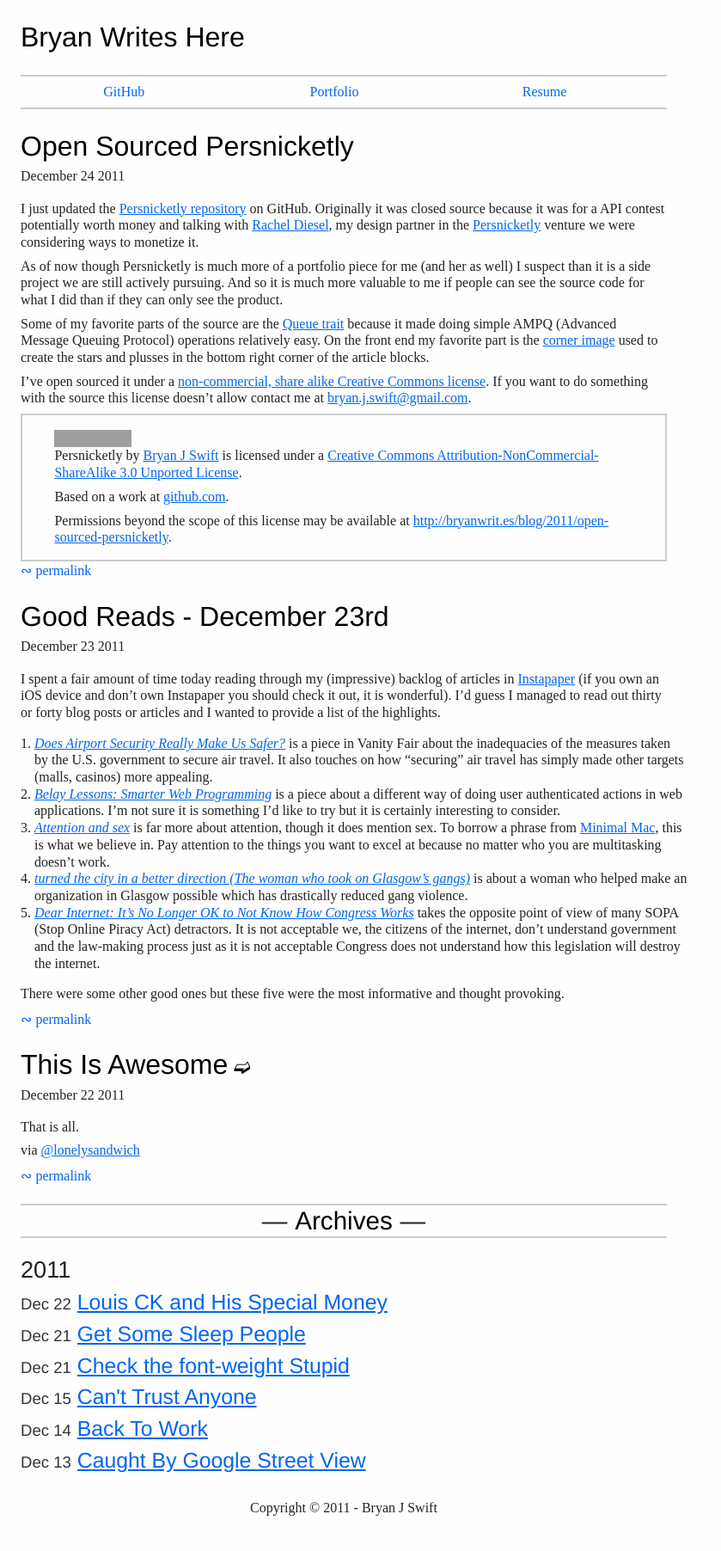
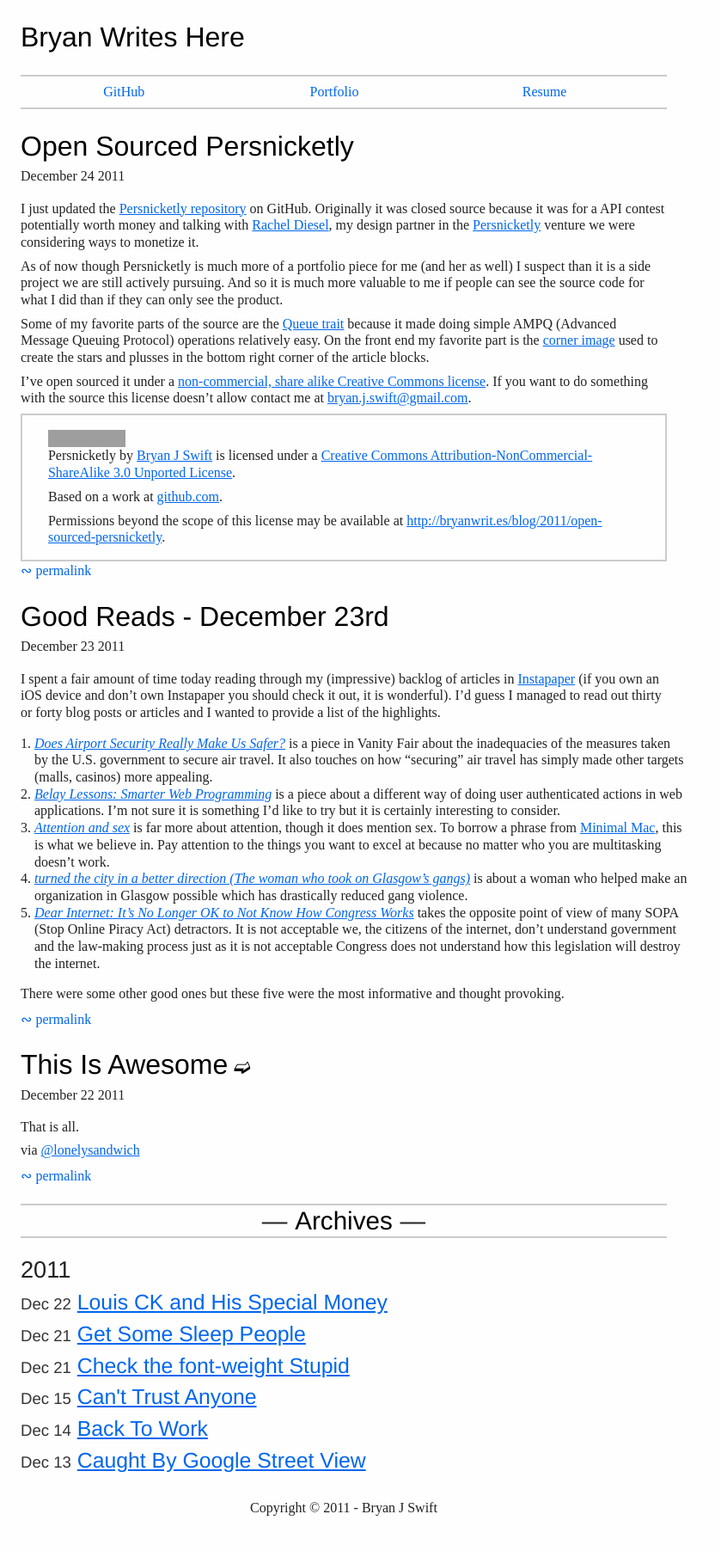
Before and after one commit to bryanjswift/bryanjswift.github.com, a Jekyll site: the page built from index.html, in a window 1280 px wide. Shown: the whole page at 86% size, without its empty margins (0-839 px from the left). Built offline with Jekyll 4.4.1, drawn with Linux system fonts in a browser that asks for light colours; Markdown is read by kramdown in place of the engine named in the settings; grey boxes are pictures that could not be loaded.

Commit message:
Reduce padding on callout

```diff
--- a/css/style.css
+++ b/css/style.css
@@ -86,7 +86,7 @@
 .external:after { content: ' \27ab'; font-size: 0.75em; }
 article img { float: right; margin: 0 0 0.1em 2%; max-width: 38%; }
 article > footer { margin: -0.4em 0 0; padding: 0; text-align: left; }
-.callout { margin: 0 3%; border: 2px solid; padding: 0.5em 2%; }
+.callout { margin: 0 3%; border: 2px solid; padding: 0.5em 1%; }
 /* Archives */
 #blog-archives h3 { margin-bottom: 0; }
 #blog-archives h2 { margin-bottom: 0.375em; }
```
